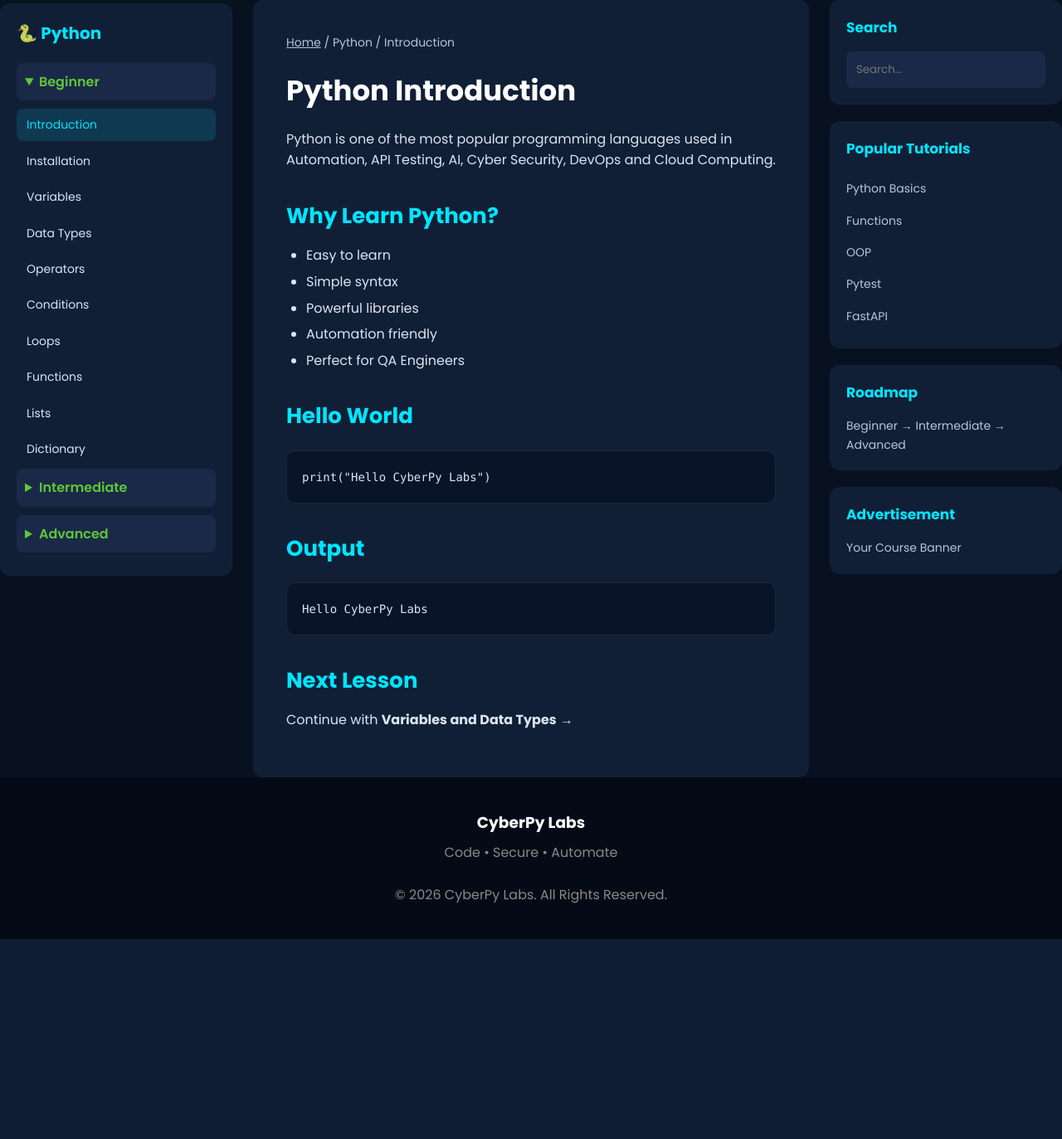
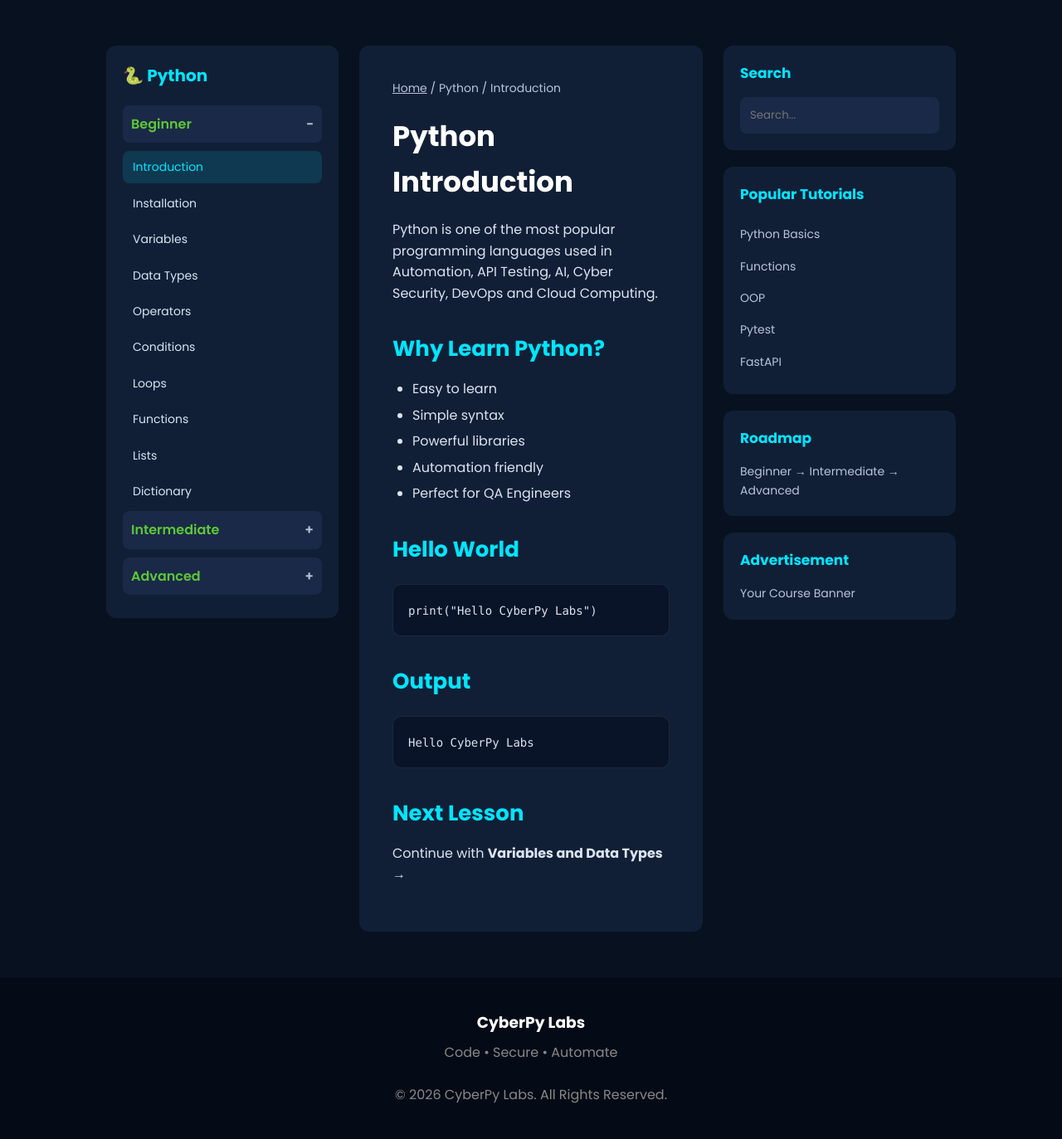
Before and after one commit to satyajit5988/CyberPyLabs, a FastAPI app: page /learn/python in a window 1280 px wide. Shown: the part 86-1459 px from the top of the page at 83% size. Before the commit the page ends 1218 px from the top, so only its background shows below. Run offline with FastAPI, Linux system fonts and the light colour scheme; some libraries are stand-ins or nearby versions.

Commit message:
Fix Python topic page CSS: missing section padding, unstyled accordion marker
- Wrapped .docs-page content in <section> so it inherits the site's
  standard 55px/10% page padding like every other page
  (was previously a bare <div>, so it ran edge-to-edge)
- Hid default <details> disclosure triangle cross-browser, replaced
  with a custom +/- indicator matching the rest of the sidebar styling

```diff
--- a/app/static/css/style.css
+++ b/app/static/css/style.css
@@ -382,7 +382,18 @@ footer h3 { color: #fff; margin-bottom: 8px; }
   color: var(--green-soft);
   font-weight: 600;
   margin-bottom: 10px;
+  list-style: none;
+  display: flex;
+  justify-content: space-between;
+  align-items: center;
 }
+.docs-sidebar summary::-webkit-details-marker { display: none; }
+.docs-sidebar summary::after {
+  content: "+";
+  font-size: 16px;
+  color: var(--text-muted);
+}
+.docs-sidebar details[open] summary::after { content: "\2212"; }
 .docs-sidebar ul { list-style: none; margin-top: 10px; }
 .docs-sidebar li { margin: 5px 0; }
 .docs-sidebar a {
--- a/app/templates/topic_python.html
+++ b/app/templates/topic_python.html
@@ -3,7 +3,7 @@
 {% block description %}Learn Python from beginner to advanced — automation, APIs, OOP, testing and more.{% endblock %}
 {% block content %}
 
-<div class="docs-page">
+<section class="docs-page">
 
   <aside class="docs-sidebar">
     <h2>🐍 Python</h2>
@@ -99,6 +99,6 @@
     </div>
   </aside>
 
-</div>
+</section>
 
 {% endblock %}
```
